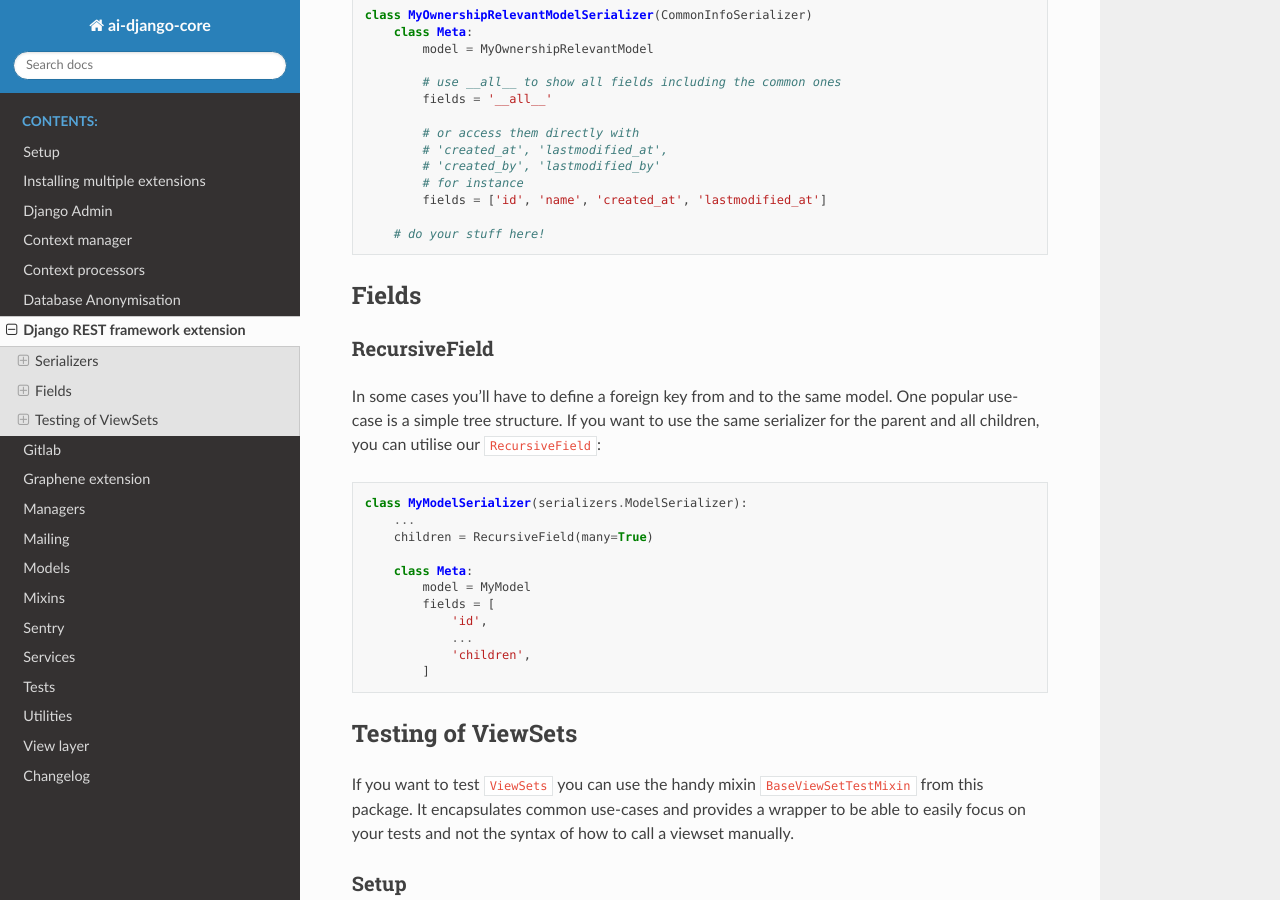
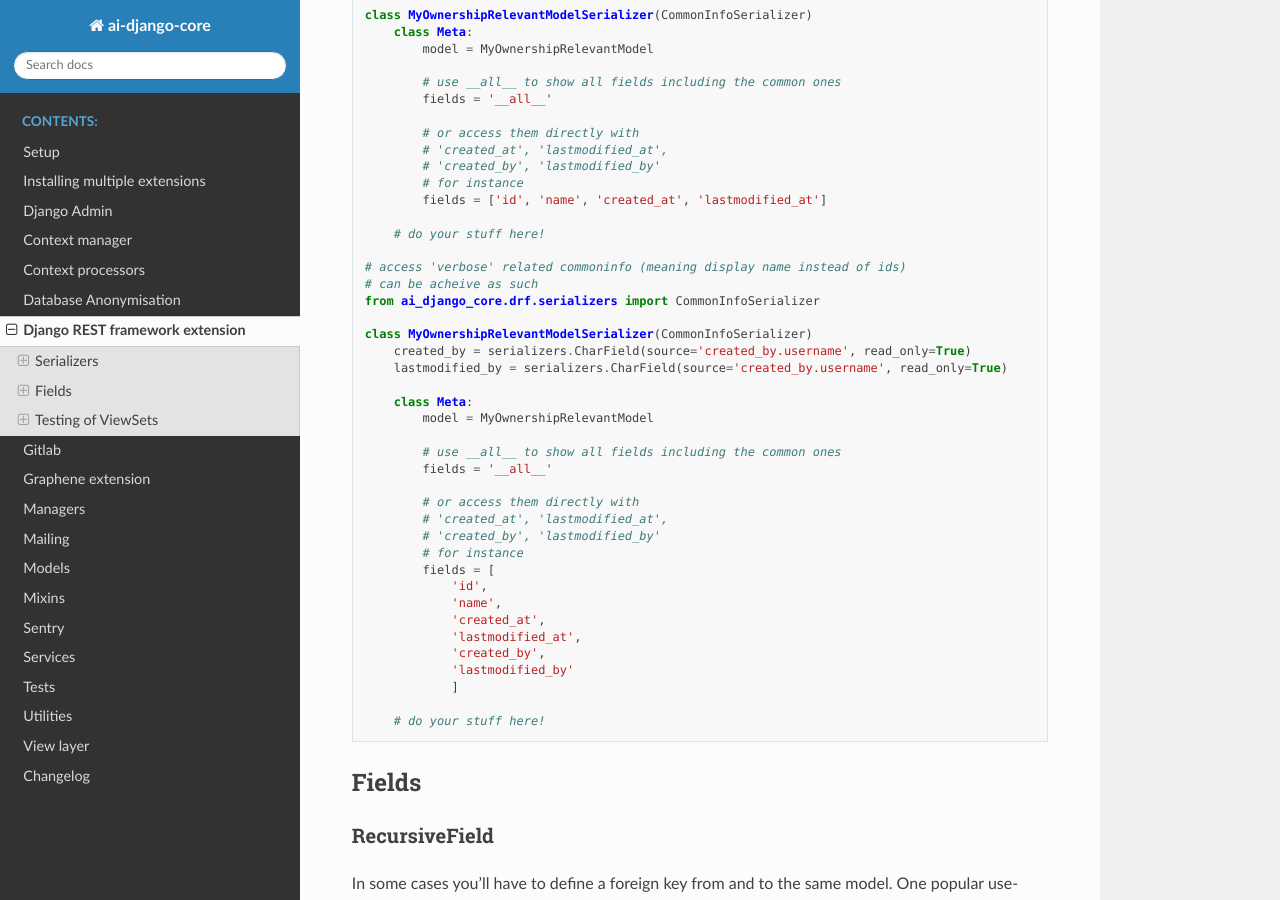
Before and after one commit to ambient-innovation/ai-django-core, a Sphinx documentation site: the page built from docs/features/djangorestframework.md, in a window 1280 px wide and 900 px high, scrolled down 1050 px. Built offline with Sphinx 7.4.7 and the Read the Docs theme 2.0.0, drawn with Linux system fonts in a browser that asks for light colours.

Commit message:
Update djangorestframework.md

`````diff
--- a/docs/features/djangorestframework.md
+++ b/docs/features/djangorestframework.md
@@ -58,6 +58,36 @@ class MyOwnershipRelevantModelSerializer(CommonInfoSerializer)
         fields = ['id', 'name', 'created_at', 'lastmodified_at']
 
     # do your stuff here!
+
+# access 'verbose' related commoninfo (meaning display name instead of ids)
+# can be acheive as such
+from ai_django_core.drf.serializers import CommonInfoSerializer
+
+class MyOwnershipRelevantModelSerializer(CommonInfoSerializer)
+    created_by = serializers.CharField(source='created_by.username', read_only=True)
+    lastmodified_by = serializers.CharField(source='created_by.username', read_only=True)
+
+    class Meta:
+        model = MyOwnershipRelevantModel
+
+        # use __all__ to show all fields including the common ones
+        fields = '__all__'
+
+        # or access them directly with
+        # 'created_at', 'lastmodified_at',
+        # 'created_by', 'lastmodified_by'
+        # for instance
+        fields = [
+            'id',
+            'name',
+            'created_at',
+            'lastmodified_at',
+            'created_by',
+            'lastmodified_by'
+            ]
+
+    # do your stuff here!
+
 ````
 
 ## Fields
`````
